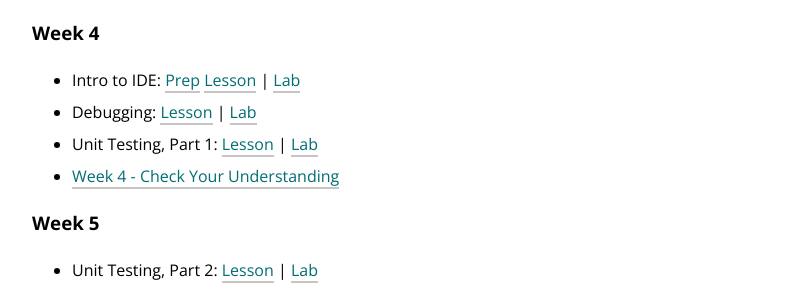
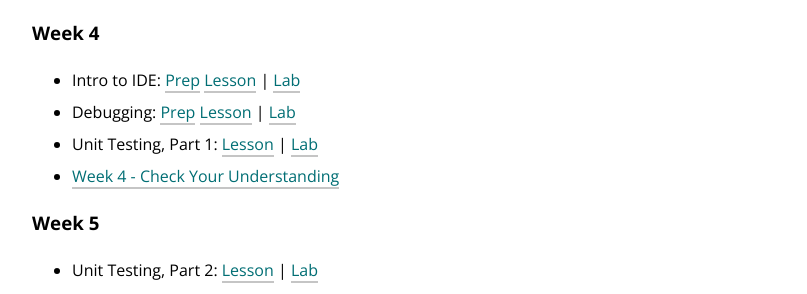
Before and after one commit to turingschool/launch-curriculum, a Jekyll site: the page built from module1/index.md, in a window 1280 px wide and 900 px high, scrolled down 1097 px. Shown: the part 159-453 px from the top of the window, without its empty margins (56-863 px from the left). Built offline with Jekyll 4.4.1, drawn with Linux system fonts in a browser that asks for light colours; nearby versions of some CDN libraries; comment, search, counter and statistics services are not loaded.

Commit message:
Move debugging prep to it's own file, update links

```diff
--- a/module1/index.md
+++ b/module1/index.md
@@ -37,8 +37,8 @@ Students will learn the basics of Object Oriented Programming to build software
 * [Week 3 - Check Your Understanding](./lessons/Week3/CFUReview)
 
 ### Week 4
-* Intro to IDE: [Prep](./perparation/Week4/IDE) [Lesson](./lessons/Week4/IntroToIDE) &#124; [Lab](./labs/Week4/IntrotoIDE)
-* Debugging: [Lesson](./lessons/Week4/Debugging) &#124; [Lab](./labs/Week4/Debugging)
+* Intro to IDE: [Prep](./preparation/Week4/IDE) [Lesson](./lessons/Week4/IntroToIDE) &#124; [Lab](./labs/Week4/IntrotoIDE)
+* Debugging: [Prep](./preparation/Week4/Debugging) [Lesson](./lessons/Week4/Debugging) &#124; [Lab](./labs/Week4/Debugging)
 * Unit Testing, Part 1: [Lesson](./lessons/Week4/UnitTestingI) &#124; [Lab](./labs/Week4/UnitTestingI)
 * [Week 4 - Check Your Understanding](./lessons/Week4/CFUReview)
 
```
Also changed, not shown: module1/labs/Week4/IntrotoIDE.md (+0 -4 lines), module1/preparation/Week4/Debugging.md (added, +9 -0 lines).
